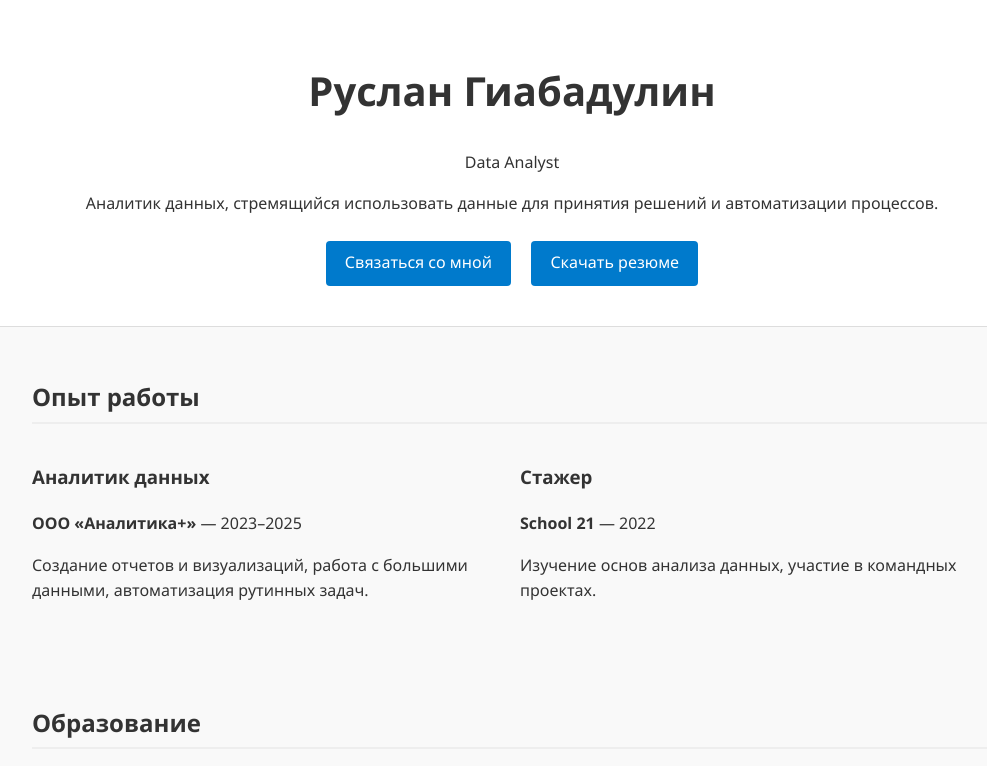
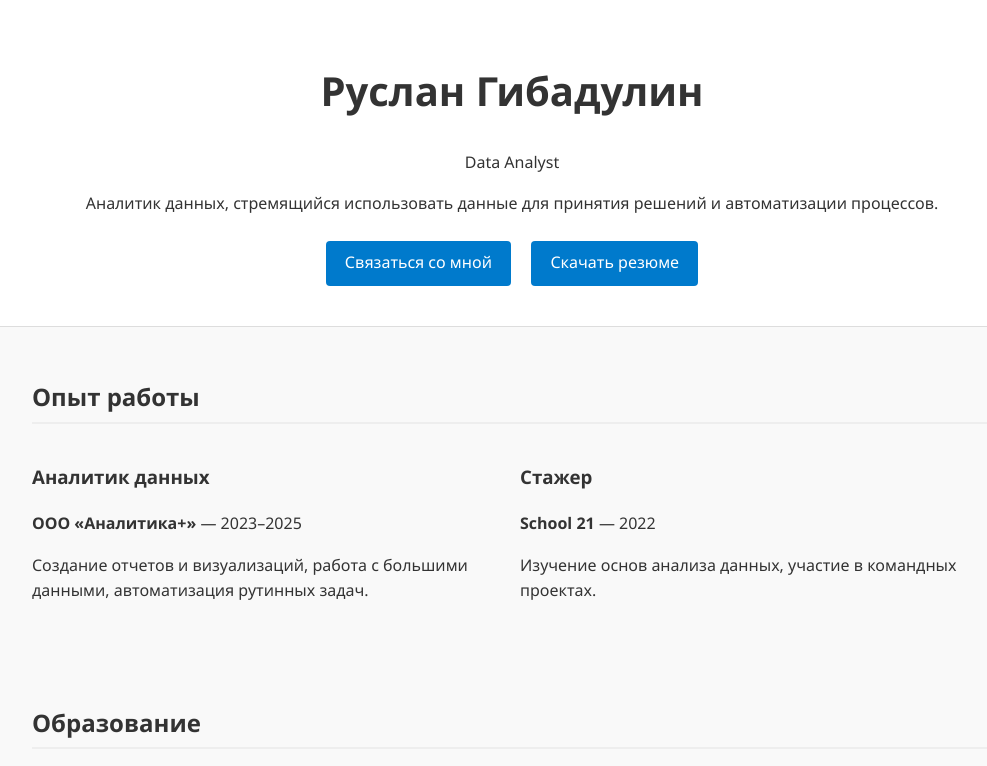
Before and after one commit to rooslina/gpt.github.io, a plain HTML site: page index.html in a window 1280 px wide. Shown: the top 766 px of the page, without its empty margins (128-1115 px from the left). Drawn offline with Linux system fonts and the light colour scheme.

Commit message:
Update index.html

```diff
--- a/index.html
+++ b/index.html
@@ -115,7 +115,7 @@
 </head>
 <body>
   <header>
-    <h1>Руслан Гиабадулин</h1>
+    <h1>Руслан Гибадулин</h1>
     <p>Data Analyst</p>
     <p>Аналитик данных, стремящийся использовать данные для принятия решений и автоматизации процессов.</p>
     <a href="#contact" class="btn">Связаться со мной</a>
```
